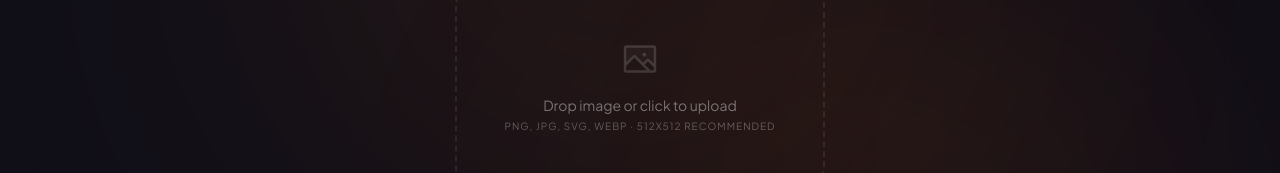
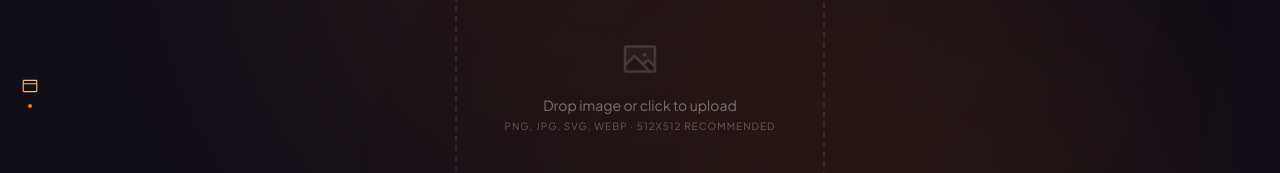
Before and after one commit to xenomech/wrench, a Next.js app: page /assets in a window 1280 px wide. Shown: the part 312-485 px from the top of the page. Built offline with nearby package versions, Linux system fonts and the light colour scheme.

Commit message:
feat: assets sidebar with browser icon for favicon

```diff
--- a/src/app/assets/layout.tsx
+++ b/src/app/assets/layout.tsx
@@ -1,20 +1,12 @@
 'use client';
 
-import { useActiveTab } from '@/components/tab-bar';
-import type { ReactNode } from 'react';
+import { Browser } from '@phosphor-icons/react';
+import { ToolLayout } from '@/components/tool-layout';
 
-export default function AssetsLayout({ children }: { children: ReactNode }) {
-  const { theme } = useActiveTab();
+const tools = [
+  { id: 'favicon', label: 'Favicon', href: '/assets', icon: Browser },
+];
 
-  return (
-    <div className="relative flex min-h-0 flex-1">
-      <div className="relative z-10 min-h-0 flex-1 overflow-auto p-3">
-        <div
-          className={`relative h-full overflow-hidden rounded-2xl bg-gradient-to-br ${theme.gradientFrom} to-white/[0.02] p-4 md:p-5 lg:p-6`}
-        >
-          {children}
-        </div>
-      </div>
-    </div>
-  );
+export default function AssetsLayout({ children }: { children: React.ReactNode }) {
+  return <ToolLayout tools={tools}>{children}</ToolLayout>;
 }
```
